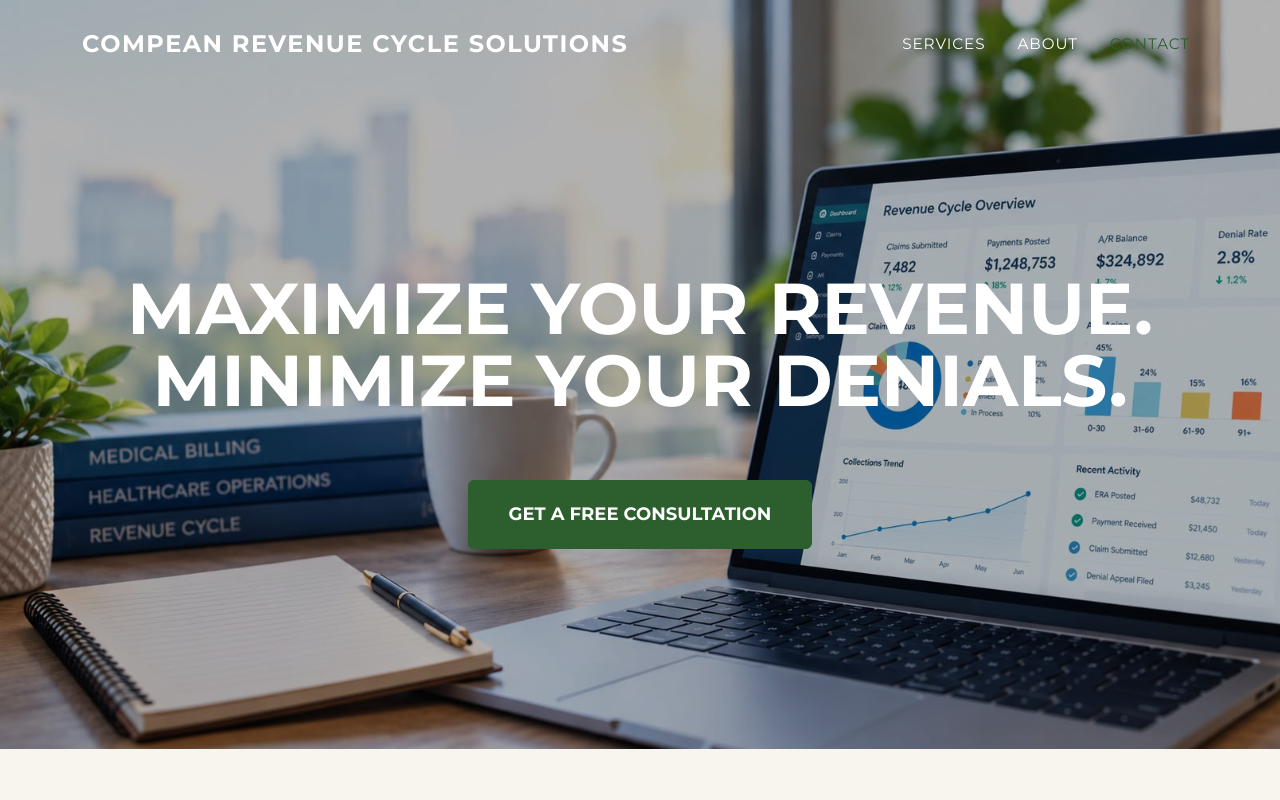
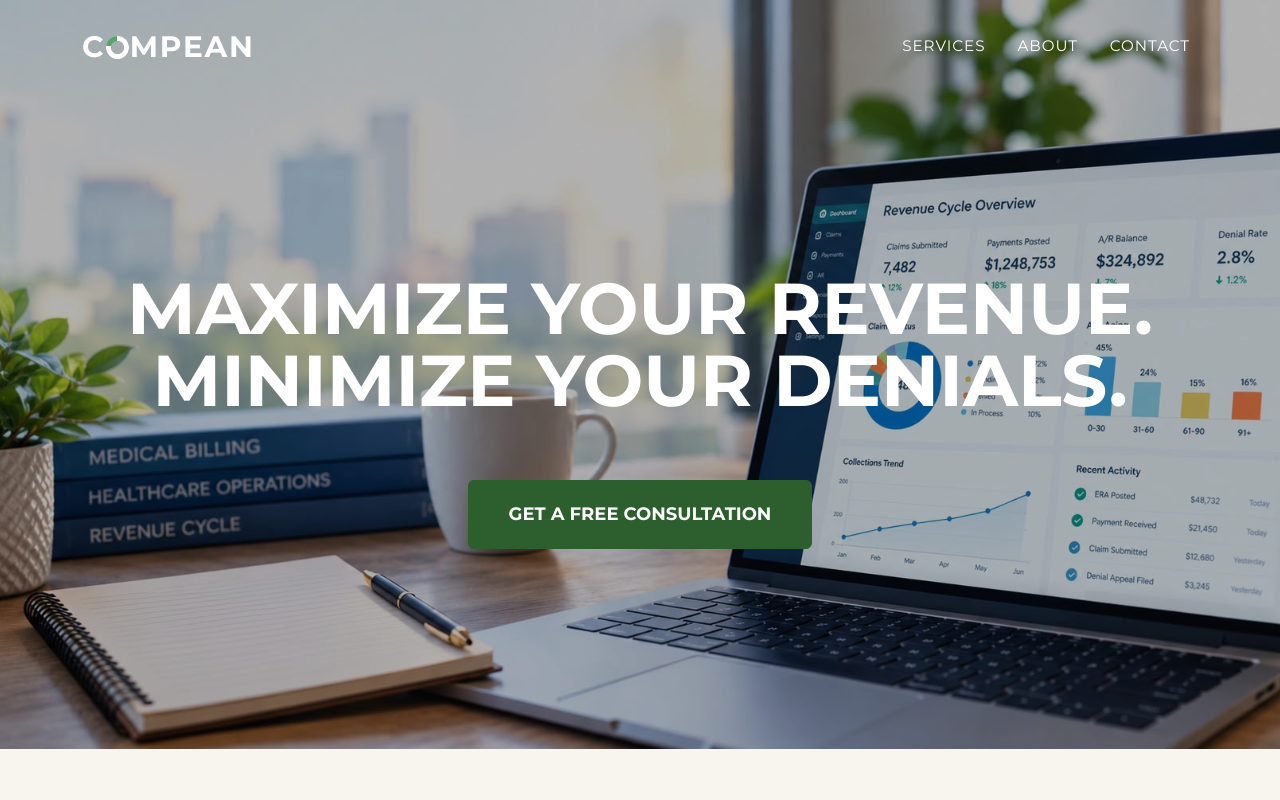
Before and after one commit to compeanc/Compean-RCS, a plain HTML site: page index.html in a window 1280 px wide. Shown: the top 800 px of the page. Drawn offline with nearby package versions, Linux system fonts and the light colour scheme.

Commit message:
Apply COMPEAN branding to live website

```diff
--- a/css/custom.css
+++ b/css/custom.css
@@ -106,4 +106,66 @@ header.masthead h1,
   max-width: 100% !important;
   font-size: clamp(0.95rem, 3.5vw, 1.5rem) !important; /* Smaller range so it scales down on phones */
   line-height: 1.25 !important;
+}/* ===== COMPEAN BRANDING ===== */
+
+/* Company name in navigation */
+#mainNav .navbar-brand,
+#mainNav.navbar-shrink .navbar-brand {
+    color: #ffffff !important;
+    font-family: 'Montserrat', sans-serif;
+    font-size: clamp(1.3rem, 2.4vw, 1.85rem) !important;
+    font-weight: 800;
+    letter-spacing: 0.06em;
+    line-height: 1.2 !important;
+    text-transform: uppercase;
 }
+
+/* Circular O inspired by the company logo */
+#mainNav .navbar-brand .brand-o-mark {
+    display: inline-block;
+    font-size: inherit !important;
+    width: 0.78em;
+    height: 0.78em;
+    margin: 0 0.025em;
+    border-radius: 50%;
+    background: conic-gradient(
+        from 280deg,
+        #55a66a 0deg 75deg,
+        #ffffff 75deg 360deg
+    );
+    -webkit-mask: radial-gradient(
+        circle,
+        transparent 0 38%,
+        #000 43%
+    );
+    mask: radial-gradient(
+        circle,
+        transparent 0 38%,
+        #000 43%
+    );
+    vertical-align: -0.06em;
+}
+
+/* White navigation links */
+#mainNav .navbar-nav .nav-item .nav-link,
+#mainNav .navbar-nav .nav-item .nav-link.active {
+    color: #ffffff !important;
+    text-decoration: none !important;
+}
+
+/* Green underline on hover */
+#mainNav .navbar-nav .nav-item .nav-link:hover,
+#mainNav .navbar-nav .nav-item .nav-link:focus-visible {
+    color: #ffffff !important;
+    text-decoration: underline !important;
+    text-decoration-color: #55a66a !important;
+    text-decoration-thickness: 2px;
+    text-underline-offset: 7px;
+}
+
+/* Footer company logo */
+.footer-logo {
+    width: 190px;
+    max-width: 100%;
+    height: auto;
+}
--- a/index.html
+++ b/index.html
@@ -7,7 +7,7 @@
         <meta name="author" content="" />
         <title>Compean RCS</title>
         <!-- Favicon-->
-        <link rel="icon" type="image/x-icon" href="assets/favicon.ico" />
+        <link rel="icon" type="image/png" href="assets/compean-icon.png" />
         <!-- Font Awesome icons (free version)-->
         <script src="https://use.fontawesome.com/releases/v6.3.0/js/all.js" crossorigin="anonymous"></script>
         <!-- Google fonts-->
@@ -28,7 +28,7 @@
         <!-- Navigation-->
         <nav class="navbar navbar-expand-lg navbar-dark fixed-top" id="mainNav">
             <div class="container">
-                <a class="navbar-brand" href="#page-top">Compean Revenue Cycle Solutions</a>
+                <a class="navbar-brand" href="#page-top" aria-label="Compean Revenue Cycle Solutions">C<span class="brand-o-mark" aria-hidden="true"></span>MPEAN</a>
                 <button class="navbar-toggler" type="button" data-bs-toggle="collapse" data-bs-target="#navbarResponsive" aria-controls="navbarResponsive" aria-expanded="false" aria-label="Toggle navigation">
                     Menu
                     <i class="fas fa-bars ms-1"></i>
@@ -196,8 +196,13 @@
                         <a class="btn btn-dark btn-social mx-2" href="https://www.linkedin.com/in/ccompean/" aria-label="LinkedIn"><i class="fab fa-linkedin-in"></i></a>
                     </div>
                     <div class="col-lg-4 text-lg-end">
-                        <!-- LEGAL When Website is Ready<a class="link-dark text-decoration-none me-3" href="#!">Privacy Policy</a>
-                        <a class="link-dark text-decoration-none" href="#!">Terms of Use</a> -->
+                    <a href="#page-top" aria-label="Back to top">
+                        <img
+                            src="assets/img/compean-logo.png"
+                            alt="Compean Revenue Cycle Solutions"
+                            class="footer-logo"
+                        />
+                    </a>
                     </div>
                 </div>
             </div>
```
Also changed, not shown: assets/compean-icon.png (added), assets/img/compean-logo.png (added).
